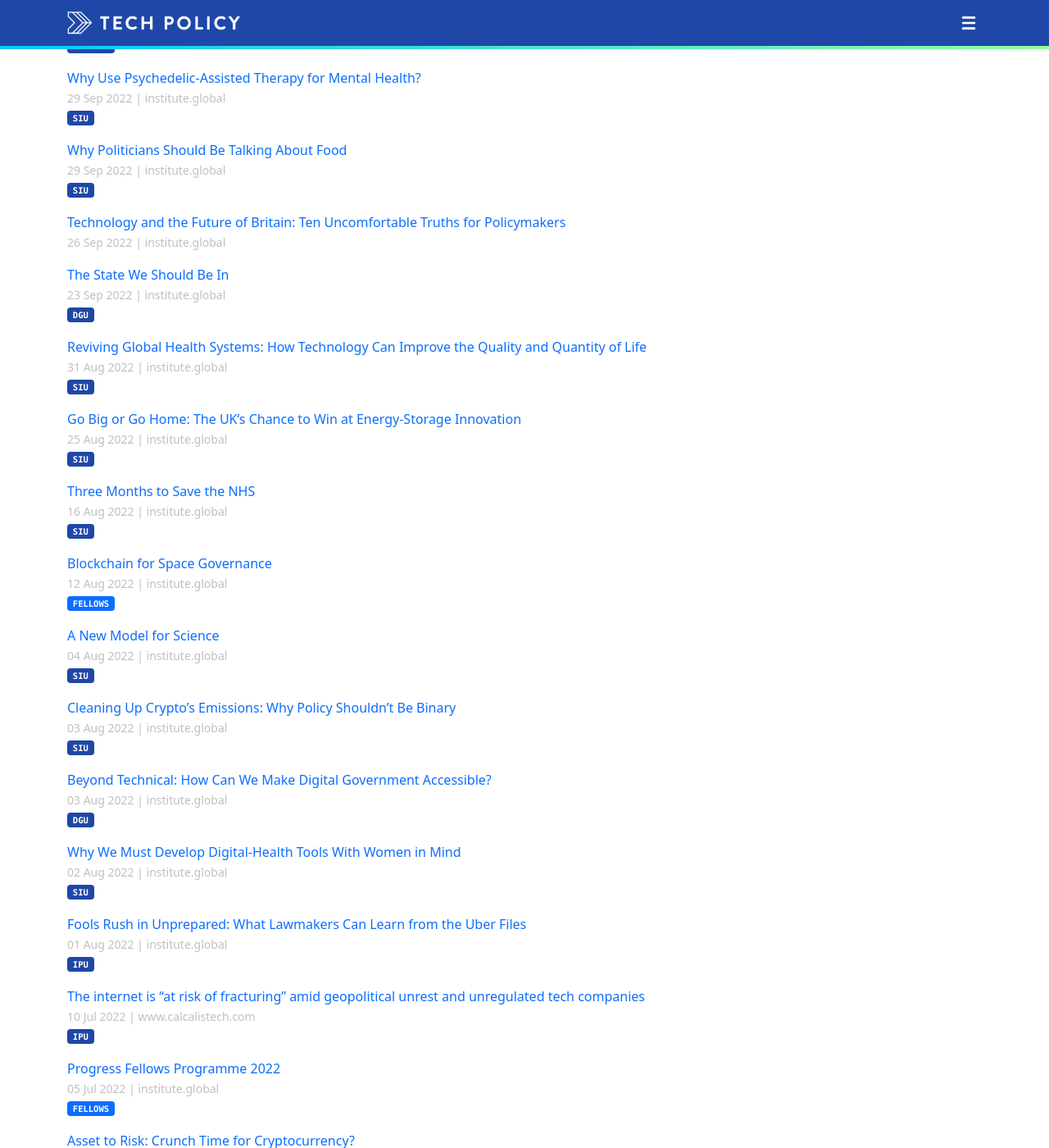
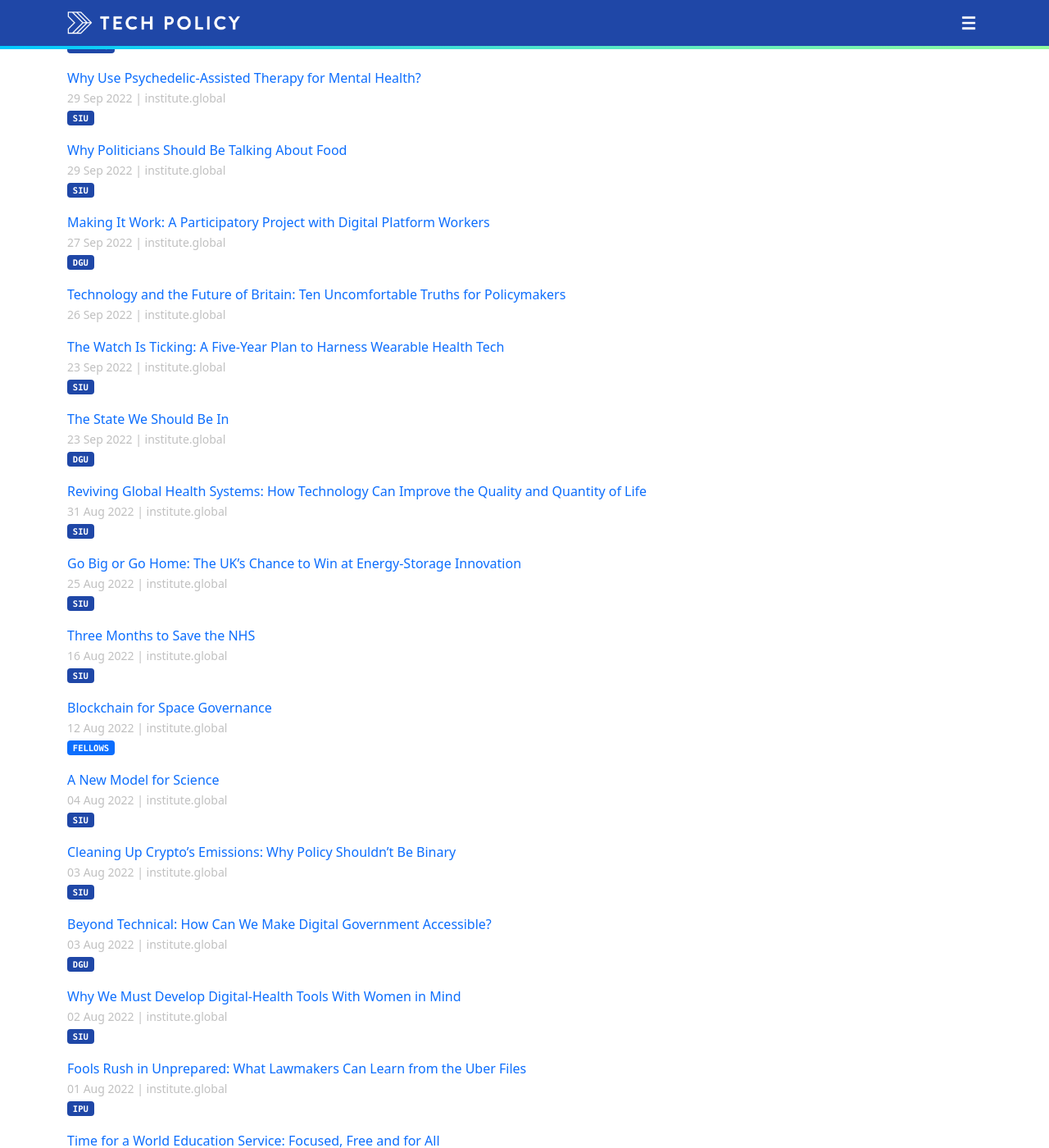
Before and after one commit to techpolicyio/techpolicyio.github.io, a Jekyll site: the page built from pages/home.md, in a window 1280 px wide and 1400 px high, scrolled down 2500 px. Shown: the whole window at 82% size. Built offline with Jekyll 4.4.1, drawn with Linux system fonts in a browser that asks for light colours; some of the changed text lies outside the part shown.

Commit message:
Update links.yml

```diff
--- a/_data/links.yml
+++ b/_data/links.yml
@@ -1569,6 +1569,18 @@
   url: https://institute.global/policy/software-and-hard-war-building-intelligent-power-artificially-intelligent-warfare
   date: 2022-11-18
   unit: ipu
+- title: "Making It Work: A Participatory Project with Digital Platform Workers"
+  url: https://institute.global/policy/making-it-work-participatory-project-digital-platform-workers
+  date: 2022-09-27
+  unit: dgu
+- title: "The Watch Is Ticking: A Five-Year Plan to Harness Wearable Health Tech"
+  url: https://institute.global/policy/watch-ticking-five-year-plan-harness-wearable-health-tech
+  date: 2022-09-23
+  unit: siu
+- title: "Time for a World Education Service: Focused, Free and for All"
+  url: https://institute.global/policy/watch-ticking-five-year-plan-harness-wearable-health-tech
+  date: 2022-07-28
+  unit: dgu
 - title: "The Slow Death of UK Life Sciences"
   url: https://institute.global/policy/slow-death-uk-life-sciences
   date: 2022-11-28
```
